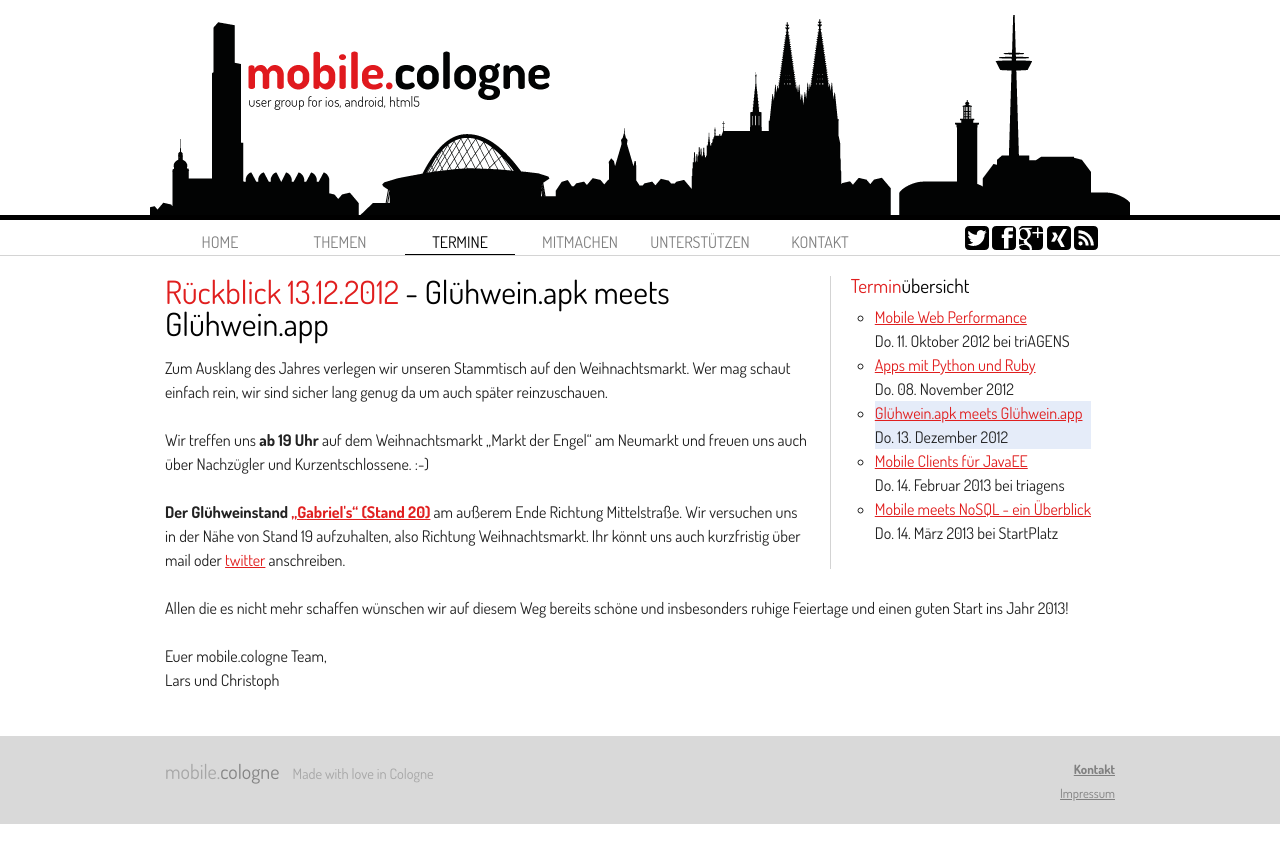
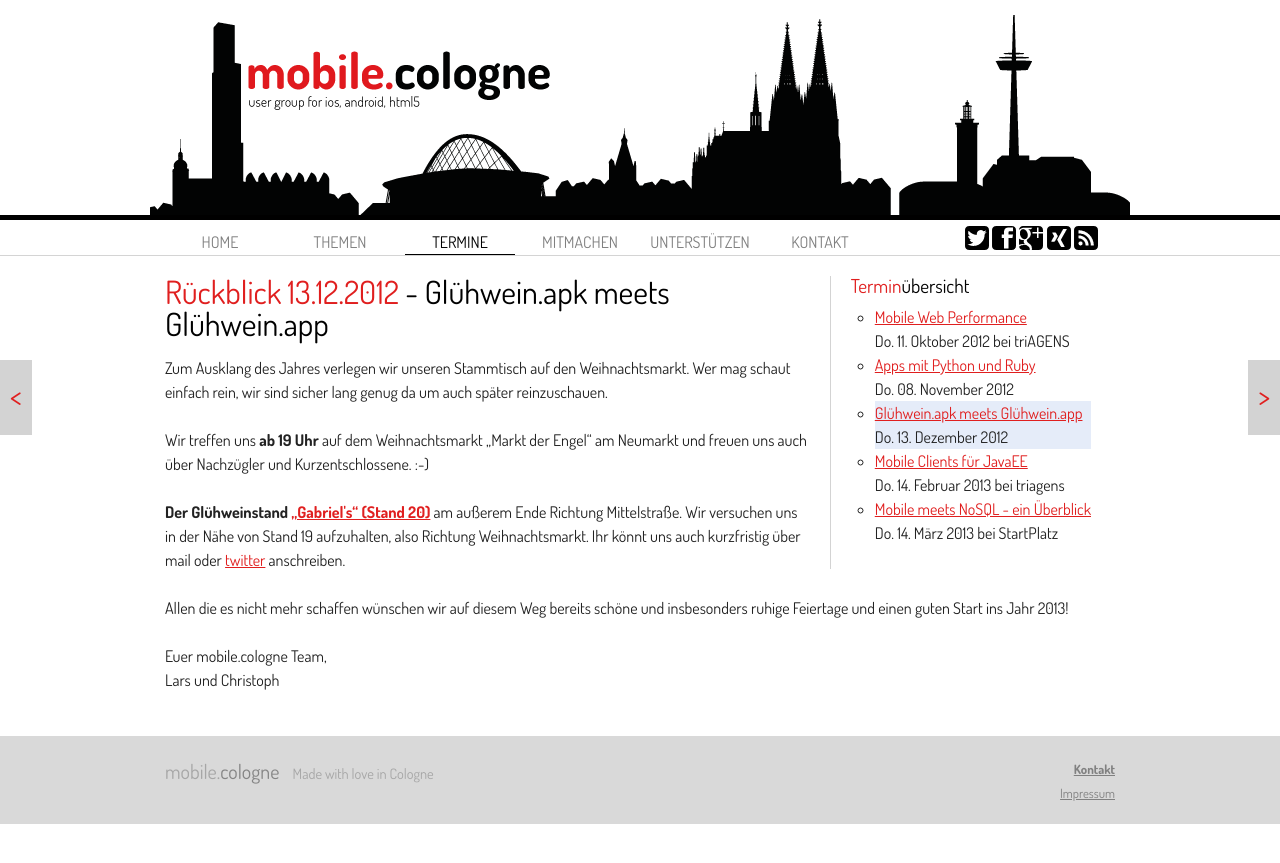
Before and after one commit to mobilecgn/mobilecgn.github.com, a Jekyll site: the page built from _posts/2012/2012-12-13-weihnachtsmarkt.html, in a window 1280 px wide. Shown: the top 863 px of the page. Built offline with Jekyll 4.4.1, drawn with Linux system fonts in a browser that asks for light colours.

Commit message:
Add prev/next buttons to the events

```diff
--- a/_layouts/post.html
+++ b/_layouts/post.html
@@ -22,5 +22,15 @@
 			{{ content }}
 		</div>
 
+		{% if page.previous %}
+		<div class="prev">
+			<a href="{{ page.previous.url }}" title="{{ page.previous.title }}">&lt;</a>
+		</div>
+		{% endif %}
+		{% if page.next %}
+		<div class="next">
+			<a href="{{ page.next.url }}" title="{{ page.next.title }}">&gt;</a>
+		</div>
+		{% endif %}
 	</div>
 </div>
--- a/static/style.css
+++ b/static/style.css
@@ -172,6 +172,28 @@
 	.content .container {
 	}
 
+	.content .prev, .content .next {
+		position: absolute;
+		top: 300px;
+	}
+
+	.content .prev {
+		left: 0px;
+	}
+
+	.content .next {
+		right: 0px;
+	}
+
+	.content .prev a, .content .next a {
+		display: inline-block;
+		padding: 20px 10px 25px 10px;
+		font-size: 30px;
+		line-height: 30px;
+		background-color: lightgray;
+		text-decoration: none;
+	}
+
 	.footer {
 		padding-top: 20px;
 		padding-bottom: 20px;
@@ -186,6 +208,13 @@
 	.footer .container a {
 		color: gray;
 		font-size: 0.8em;
+	}
+}
+
+@media all and (min-width: 960px) and (min-height: 640px) {
+	.content .prev, .content .next {
+		position: fixed;
+		top: 40%;
 	}
 }
 
@@ -231,6 +260,16 @@
 		padding: 10px;
 	}
 
+	.content .prev, .content .next {
+		display: inline;
+	}
+
+	.content .prev a, .content .next a {
+		padding: 10px;
+		background-color: lightgray;
+		text-decoration: none;
+	}
+
 	.footer {
 		padding: 10px;
 	}
```
